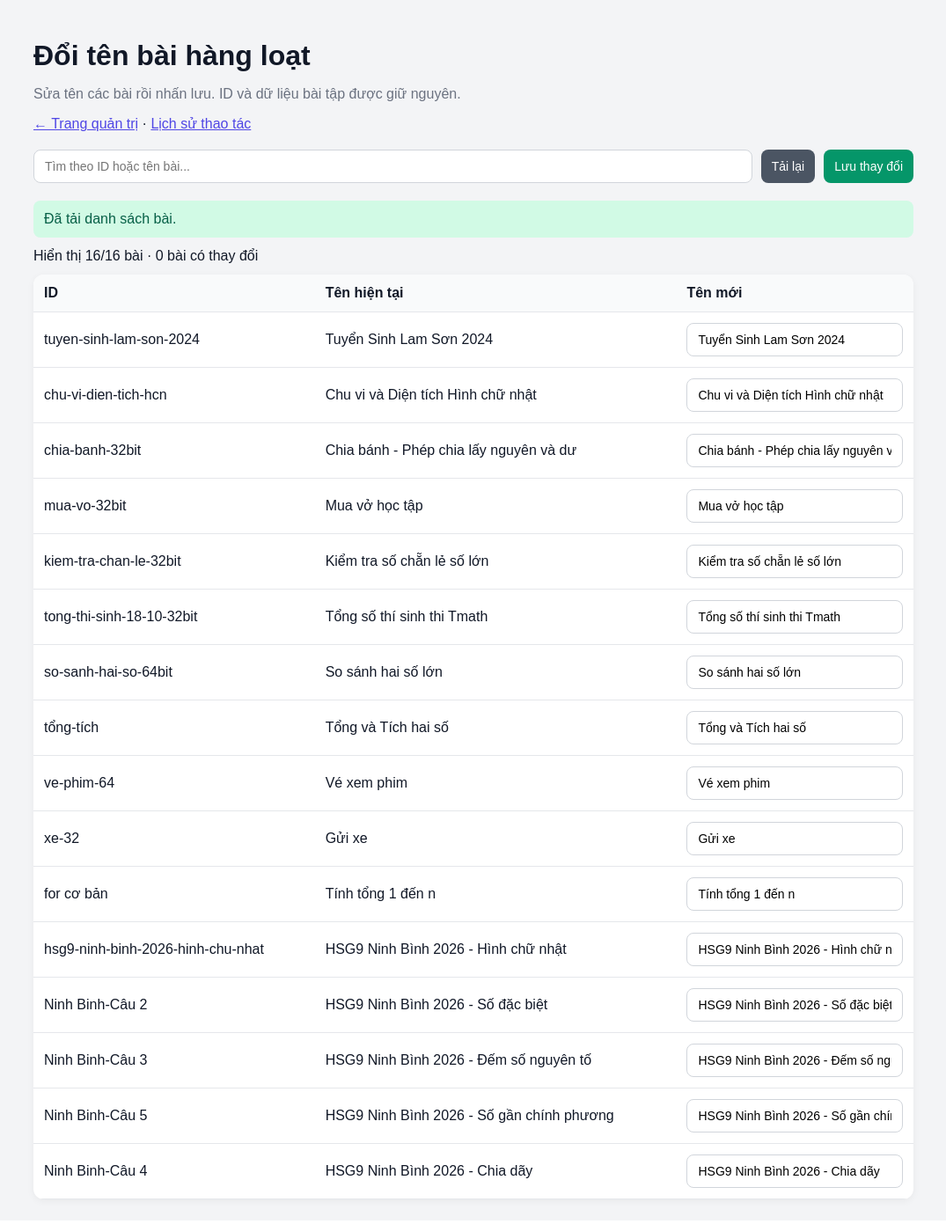
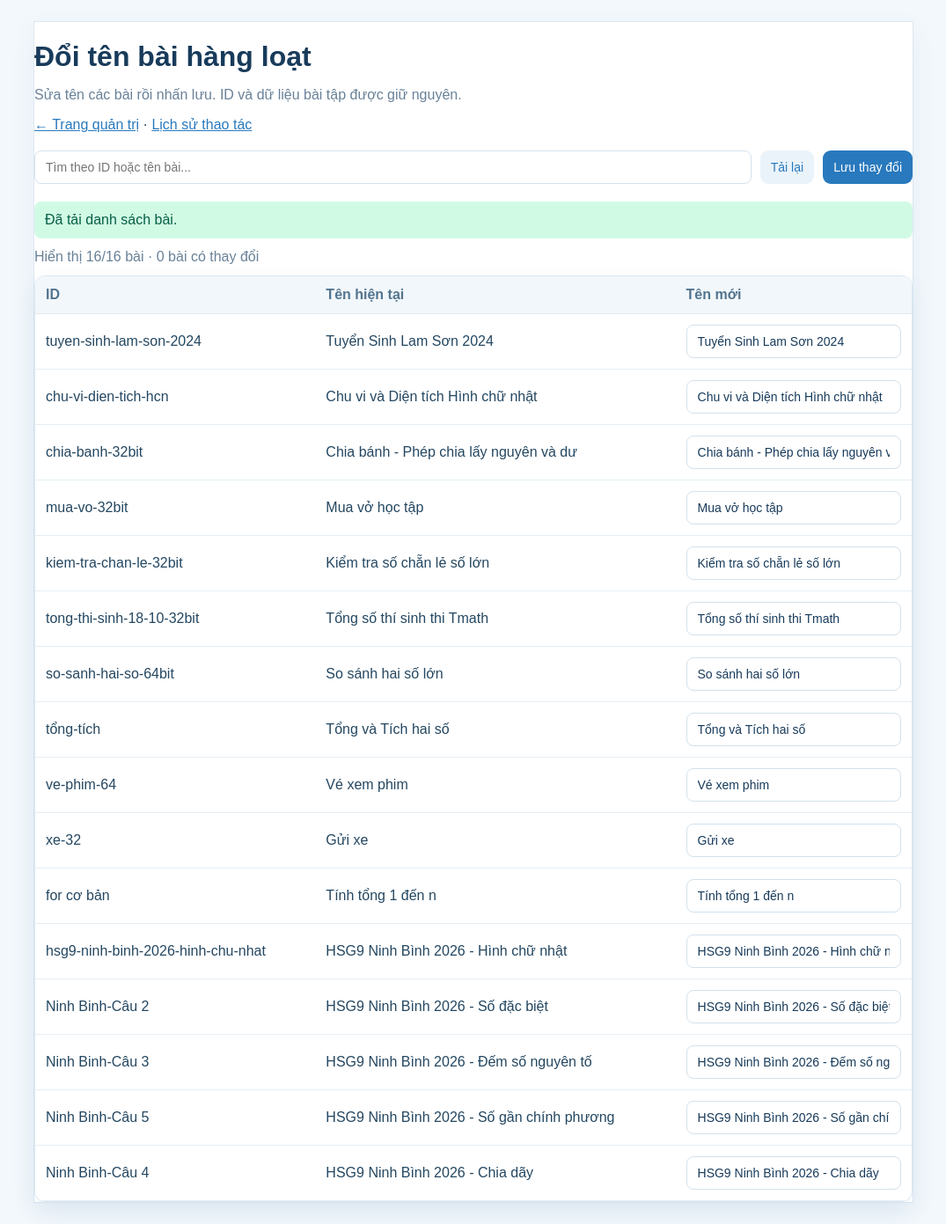
Before and after one commit to anhcuongthu-crypto/Tran-Tu-36-Online-Judge, a Flask app: page /admin/bulk-rename in a window 1280 px wide. Shown: the whole page at 88% size, without its empty margins (102-1177 px from the left). Run offline with Flask 3, Linux system fonts and the light colour scheme; the visitor is signed in with stand-in values (Sample User, id 1); data comes from the database, SQL or seed files in the repository; some libraries are stand-ins or nearby versions.

Commit message:
Unify bulk rename page blue-white theme

```diff
--- a/templates/bulk_rename.html
+++ b/templates/bulk_rename.html
@@ -77,7 +77,18 @@
             th, td { padding: 8px; }
         }
     </style>
-</head>
+<style>
+html,body{background:#f3f8fc!important;color:#183b5b!important}
+.container,.table-wrap{background:#fff!important;border:1px solid #dce8f2!important;box-shadow:0 10px 28px rgba(31,91,137,.06)!important}
+h1{color:#183b5b!important}.muted,.count{color:#688198!important}
+a{color:#2879bd!important}
+button{background:#2879bd!important;color:#fff!important;border-color:#2879bd!important;border-radius:9px!important}
+button.secondary{background:#eaf3fa!important;color:#2879bd!important;border-color:#d2e3f0!important}
+button.green{background:#2879bd!important;color:#fff!important}
+input{background:#fff!important;color:#183b5b!important;border-color:#d2e1ec!important;border-radius:8px!important}
+th{background:#f2f7fb!important;color:#52748e!important}
+td{color:#244761!important;border-bottom-color:#e5eef5!important}
+</style></head>
 <body>
 <div class="container">
     <h1>Đổi tên bài hàng loạt</h1>
```
